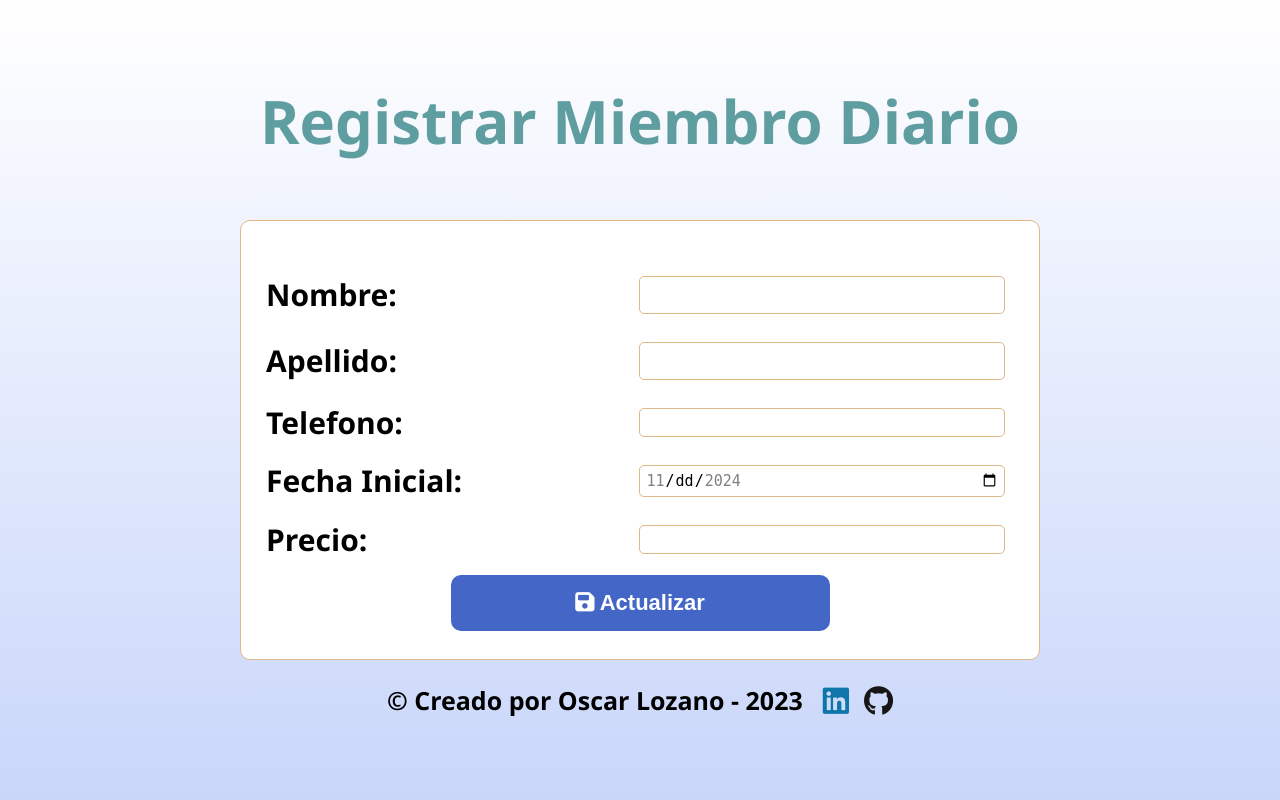
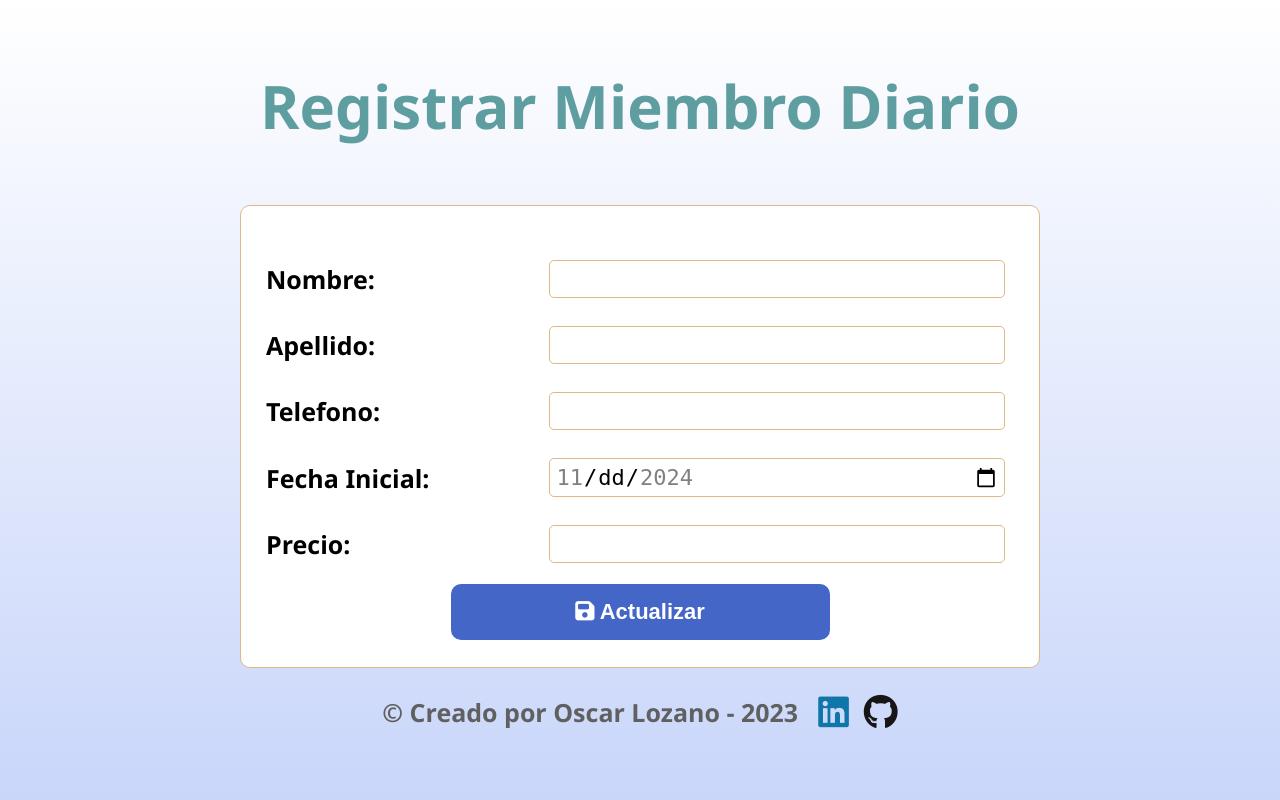
Before and after one commit to Olozano1194/Gimnasio, a Django app: page /checkinDay/ in a window 1280 px wide. Run offline with Django 5.2, Linux system fonts and the light colour scheme; the visitor is signed in with stand-in values (Sample User, id 1).

Commit message:
Haciendole arreglos a la parte de los estilos del formulario crear miembro

```diff
--- a/gimnasioApp/static/css/checkinGym/desktop.css
+++ b/gimnasioApp/static/css/checkinGym/desktop.css
@@ -14,7 +14,7 @@ main form .container-request{
 
 }
 
-.names, .lastnames, .users, .emails, .rol, .pass, .repeatpass {
+.names, .lastnames, .phones, .address, .initDate, .finDate, .prices {
     font-size: 2.2rem;
 }
 
--- a/gimnasioApp/static/css/checkinGym/mobile.css
+++ b/gimnasioApp/static/css/checkinGym/mobile.css
@@ -13,7 +13,7 @@
     background: linear-gradient(rgba(255,255,255,0), rgba(201,214,250,1));
     font-family: 'Segoe UI', Tahoma, Geneva, Verdana, sans-serif;
     width: 100%;
-    height: 100vh;
+    min-height: 100vh;
     display: flex;
     justify-content: center;
     align-items: center;
@@ -24,20 +24,19 @@
      width: 100%;
      height: 20vh;
      text-align: center;
-     padding-bottom: 2rem;
+     padding-bottom: 1rem;
  }
 
  header .title {
      text-align: center;
      color: cadetblue;
-     font-size: 5rem;
+     font-size: 4rem;
      padding-top: 2rem;
      padding-bottom: 2rem;
  }
 
  main {
      width: 90%;
-     height: 90vh;
      display: flex;
      justify-content: center;
      align-items: center;
@@ -45,7 +44,7 @@
      background: white;
      border: 0.1rem solid burlywood;
      border-radius: 1rem;
-     margin-top: 2rem;
+     margin-top: .5rem;
  }
 
  main form {
@@ -86,7 +85,7 @@
 
  }
 
- .names, .lastnames, .phones, .address, .initDate, .finDate, .repeatpass, .prices {
+ .names, .lastnames, .phones, .address, .initDate, .finDate, .prices {
      width: 100%;
      border-radius: .5rem;
      border: 0.1rem solid burlywood;
@@ -135,6 +134,7 @@
  }
 
  footer .copy{
+    color: #616061;
      font-size: 1.7rem;
      font-weight: 600;
  }
@@ -189,10 +189,24 @@
     margin-top: .5rem;
 }
 
- @media(min-width: 600px) {
-      /* main */
-      main {
-         width: 70%;
-     }
+@media(min-width: 600px) {
+    /* main */
+    main form .container-request .container-LabelInput .label {
+       width: 60%;
+   }
+}
 
- }
+@media (min-width: 700px) {
+    /* main */
+    main {
+       width: 80%;
+   }
+
+    main form .container-request .container-LabelInput .label {
+       font-size: 2rem;
+   }
+
+   .names, .lastnames, .phones, .address, .initDate, .finDate, .prices {
+       font-size: 1.6rem;
+   }
+}
--- a/gimnasioApp/static/css/checkinGym/tablet.css
+++ b/gimnasioApp/static/css/checkinGym/tablet.css
@@ -6,22 +6,31 @@ header {
 main {
     margin-top: 0;
     padding-bottom: 2rem;
+    @media (min-width: 1000px) {
+        width: 70%;
+    }
 }
 
 main form .container-request{
     font-size: 2.5rem;
 
 }
+main form .container-request .container-LabelInput .label {
+    font-size: 2.5rem;
+}
 
-.names, .lastnames, .users, .emails, .rol, .pass, .repeatpass {
-    font-size: 1.8rem;
+.names, .lastnames, .phones, .address, .initDate, .finDate, .prices {
+    font-size: 2rem;
 }
 
 main form .container-btn button[type="submit"]{
     font-size: 2rem;
 }
-
 /* footer */
 footer .copy{
-    font-size: 2.2rem;
+    font-size: 2.5rem;
 }
+
+footer .redes_sociales{
+    font-size: 3.5rem;
+}
```
